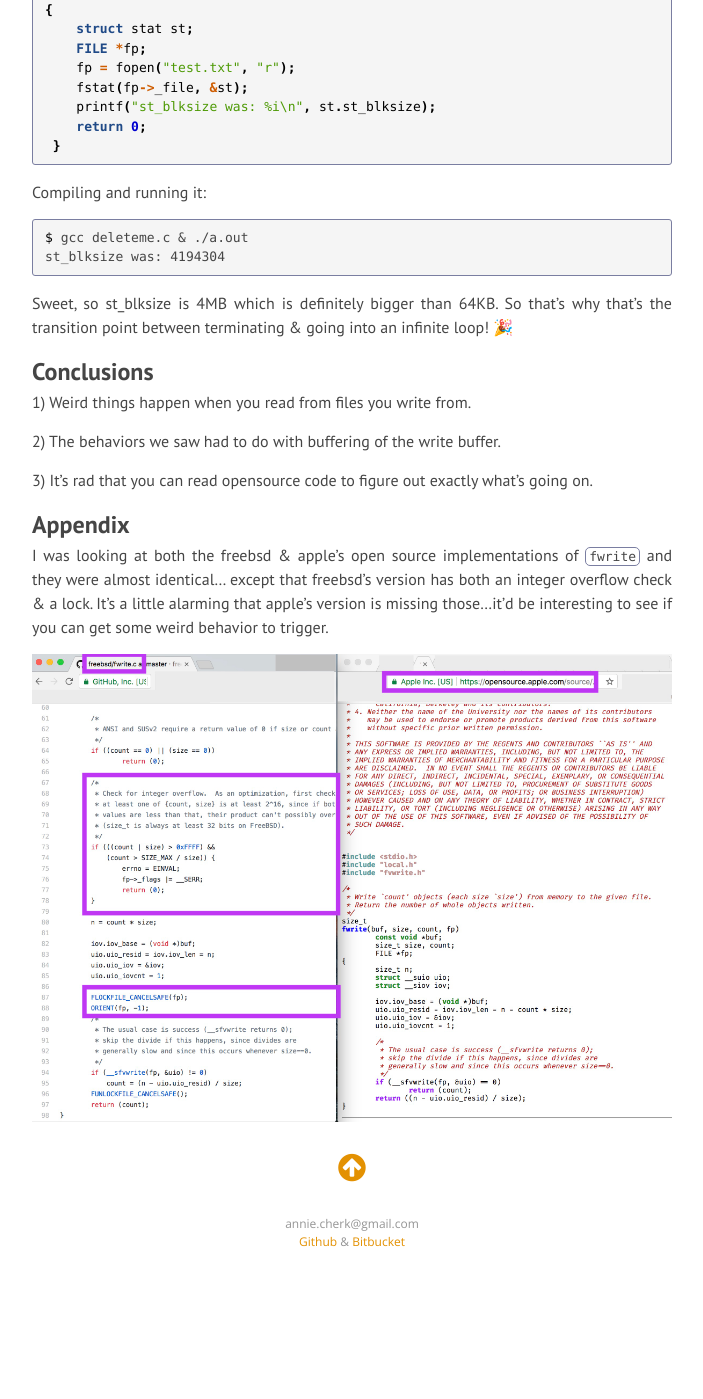
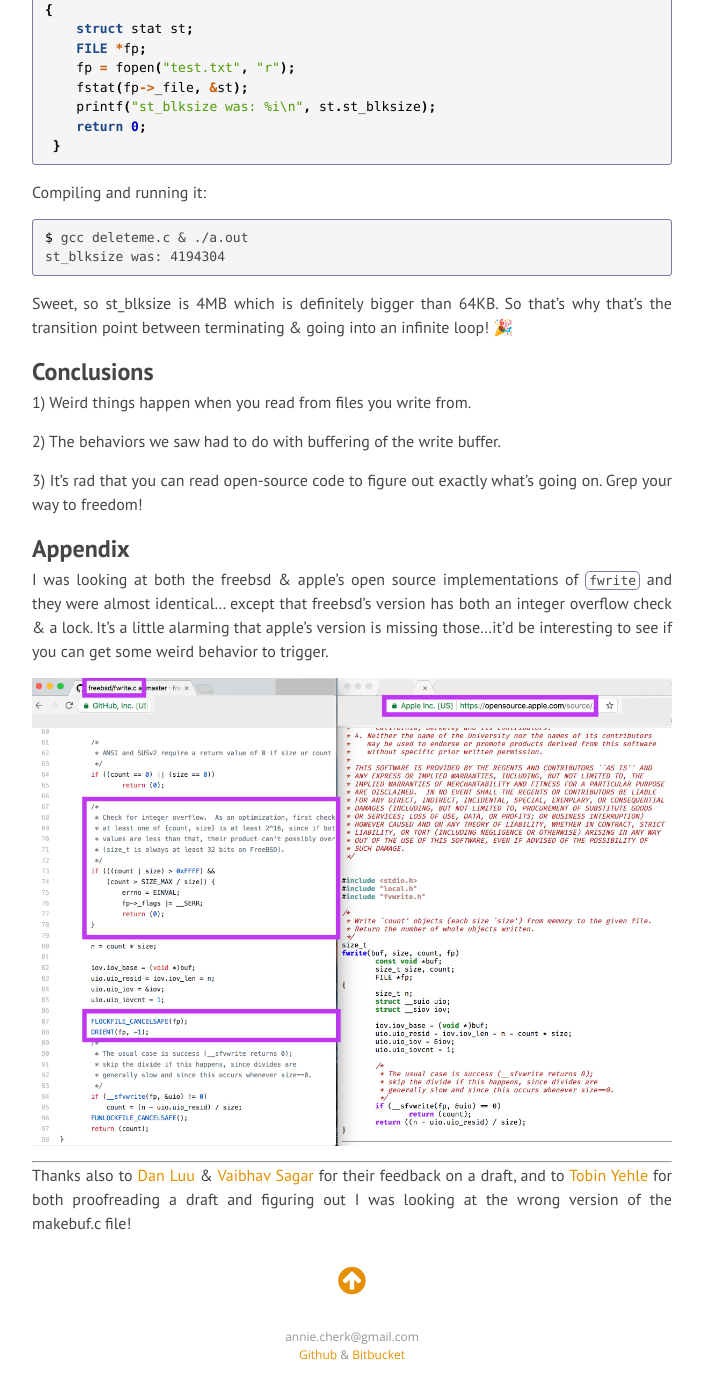
Before and after one commit to anniecherk/anniecherk.github.io, a Jekyll site: the page built from _posts/2018-01-11-grep.markdown, in a window 1280 px wide and 1400 px high, scrolled down 10058 px. Shown: the whole window, without its empty margins (288-991 px from the left). Built offline with Jekyll 4.4.1, drawn with Linux system fonts in a browser that asks for light colours; nearby versions of some CDN libraries; before the commit the page ends 11345 px from its top, so only the background shows below that.

Commit message:
minor updates

```diff
--- a/_posts/2018-01-11-grep.markdown
+++ b/_posts/2018-01-11-grep.markdown
@@ -365,7 +365,7 @@ Sweet, so st_blksize is 4MB which is definitely bigger than 64KB. So that's why
 
 2) The behaviors we saw had to do with buffering of the write buffer.
 
-3) It's rad that you can read opensource code to figure out exactly what's going on.
+3) It's rad that you can read open-source code to figure out exactly what's going on. Grep your way to freedom!
 
 
 ## Appendix
@@ -374,3 +374,7 @@ I was looking at both the freebsd & apple's open source implementations of `fwri
 
 
 ![](/images/mildly_alarming.jpg)
+
+-------
+
+Thanks also to [Dan Luu](https://danluu.com/) & [Vaibhav Sagar](http://vaibhavsagar.com/) for their feedback on a draft, and to [Tobin Yehle](http://tobin.yehle.io/pottery) for both proofreading a draft and figuring out I was looking at the wrong version of the makebuf.c file!
```
